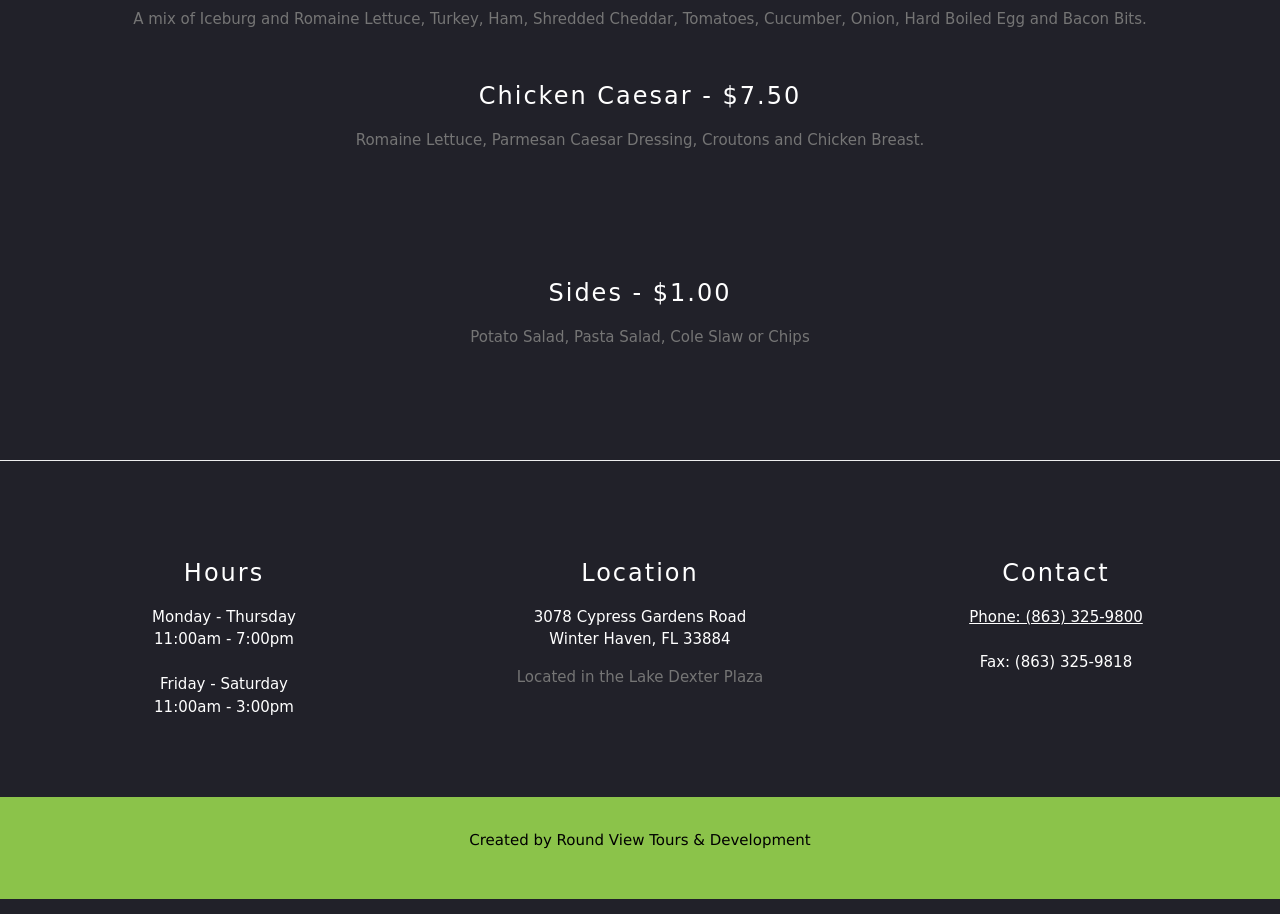
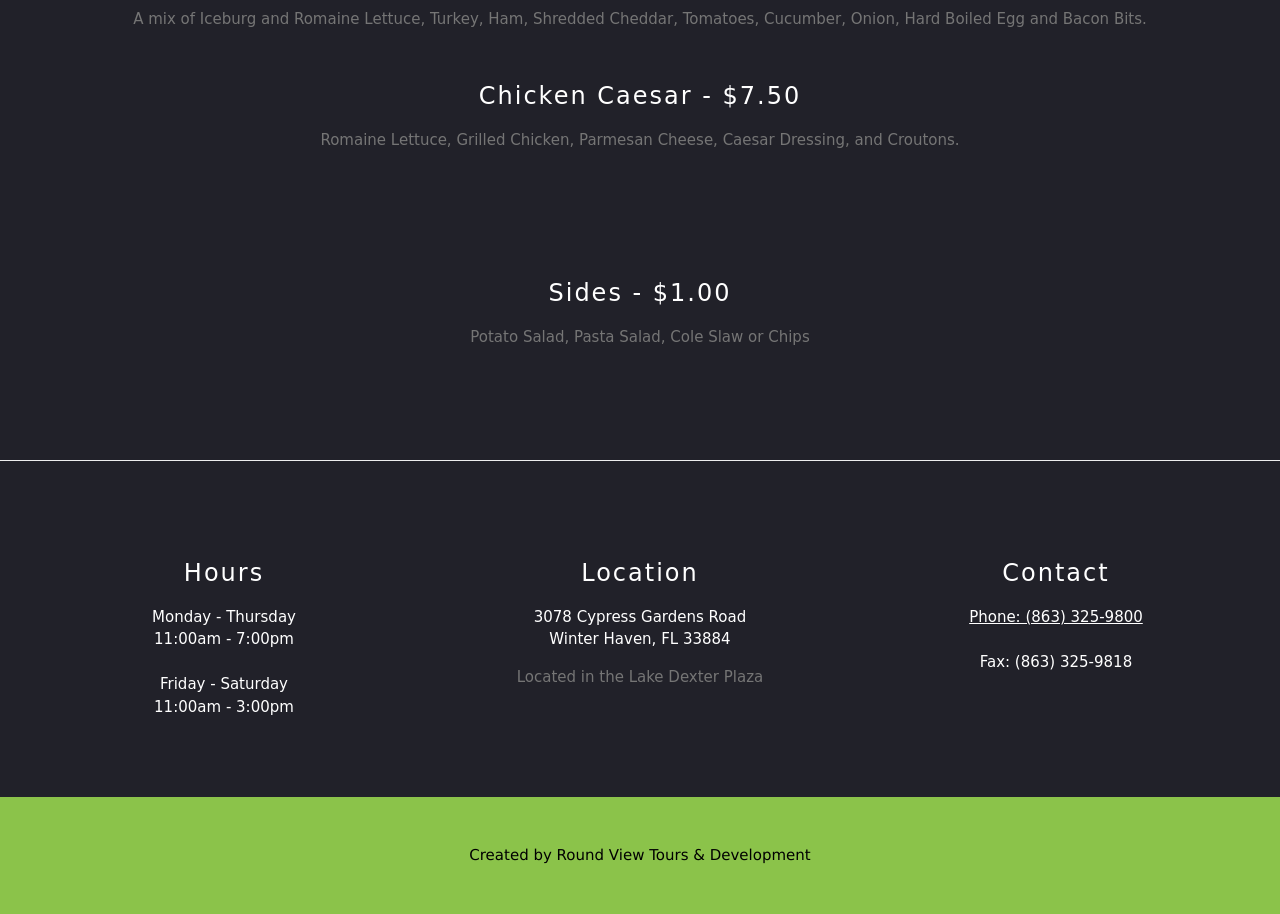
Before and after one commit to centelred/delidemo, a plain HTML site: page index.html in a window 1280 px wide. Shown: the part 2560-3474 px from the top of the page. Drawn offline with nearby package versions, Linux system fonts and the light colour scheme; a web font is replaced by a local one.

Commit message:
Add files via upload

```diff
--- a/index.html
+++ b/index.html
@@ -130,7 +130,7 @@
                     <p class="w3-text-grey">A mix of Iceburg and Romaine Lettuce, Turkey, Ham, Shredded Cheddar, Tomatoes, Cucumber, Onion, Hard Boiled Egg and Bacon Bits.</p>
                     <br>
                     <h3 class="blurb">Chicken Caesar - $7.50</h4>
-                    <p class="w3-text-grey">Romaine Lettuce, Parmesan Caesar Dressing, Croutons and Chicken Breast.</p>
+                    <p class="w3-text-grey">Romaine Lettuce, Grilled Chicken, Parmesan Cheese, Caesar Dressing, and Croutons.</p>
                     <br>
                 </div>
                 <div class="w3-row w3-center w3-padding-large">
@@ -181,7 +181,7 @@
 
 <!-- Footer -->
 <footer class="w3-center w3-light-green w3-padding-32">
-  <p'>Created by Round View Tours & Development</p>
+  <p>Created by Round View Tours & Development</p>
 </footer>
 
 </body>
```
